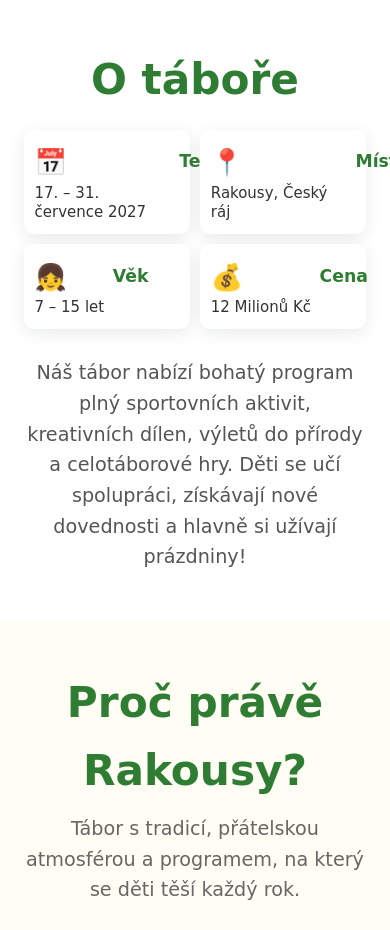
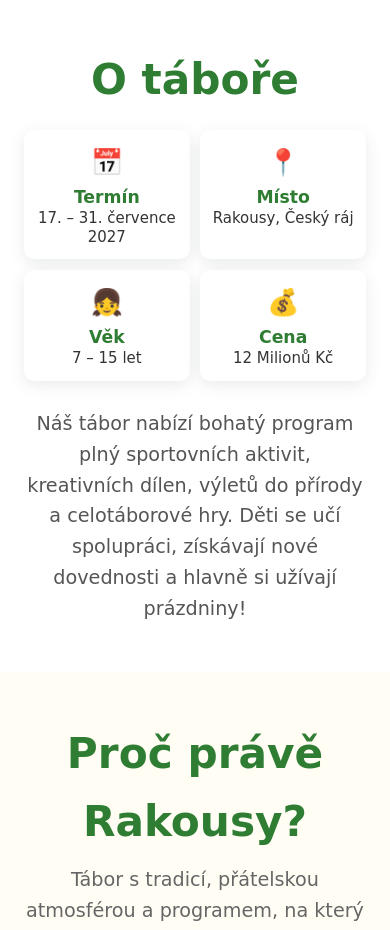
Before and after one commit to PolankaMartin/Rakousy_web, a plain HTML site: page index.html in a window 390 px wide. Shown: the part 846-1776 px from the top of the page. Drawn offline with Linux system fonts and the light colour scheme; a web font is replaced by a local one.

Commit message:
Center mobile camp fact card content
Co-authored-by: Copilot App <223556219+Copilot@users.noreply.github.com>

```diff
--- a/style.css
+++ b/style.css
@@ -580,17 +580,16 @@ img {
   }
 
   .about-card {
-    display: grid;
-    grid-template-columns: auto minmax(0, 1fr);
+    display: flex;
+    flex-direction: column;
     align-items: center;
-    column-gap: 0.45rem;
     padding: 0.65rem 0.55rem;
-    text-align: left;
+    text-align: center;
   }
 
   .about-icon {
     font-size: 1.35rem;
-    margin-bottom: 0;
+    margin-bottom: 0.2rem;
   }
 
   .about-card h3 {
```
